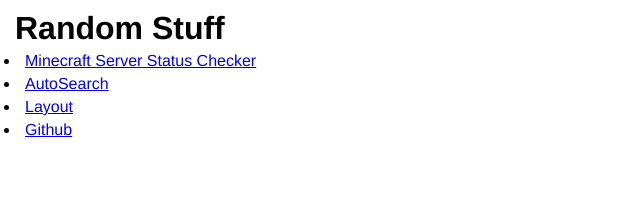
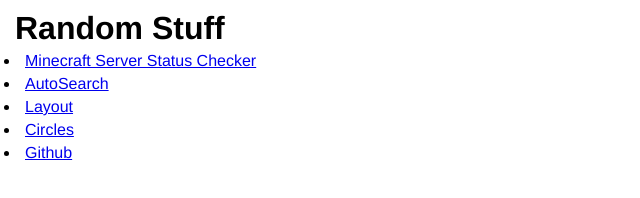
Before and after one commit to soshimee/random-stuff, a plain HTML site: page index.html in a window 1280 px wide. Shown: the full height of the page, 0-640 px from the left. Drawn offline with Linux system fonts and the light colour scheme.

Commit message:
Uhh just solved a mistake

```diff
--- a/index.html
+++ b/index.html
@@ -15,6 +15,7 @@
             <li><a href="/mcsrvstat.html">Minecraft Server Status Checker</a></li>
             <li><a href="/autosearch.html">AutoSearch</a></li>
             <li><a href="/layout.html">Layout</a></li>
+            <li><a href="/circles.html">Circles</a></li>
             <li><a href="https://github.com/soshimee/random-stuff">Github</a></li>
         </ul>
     </body>
```
Also changed, not shown: 1 other file.
